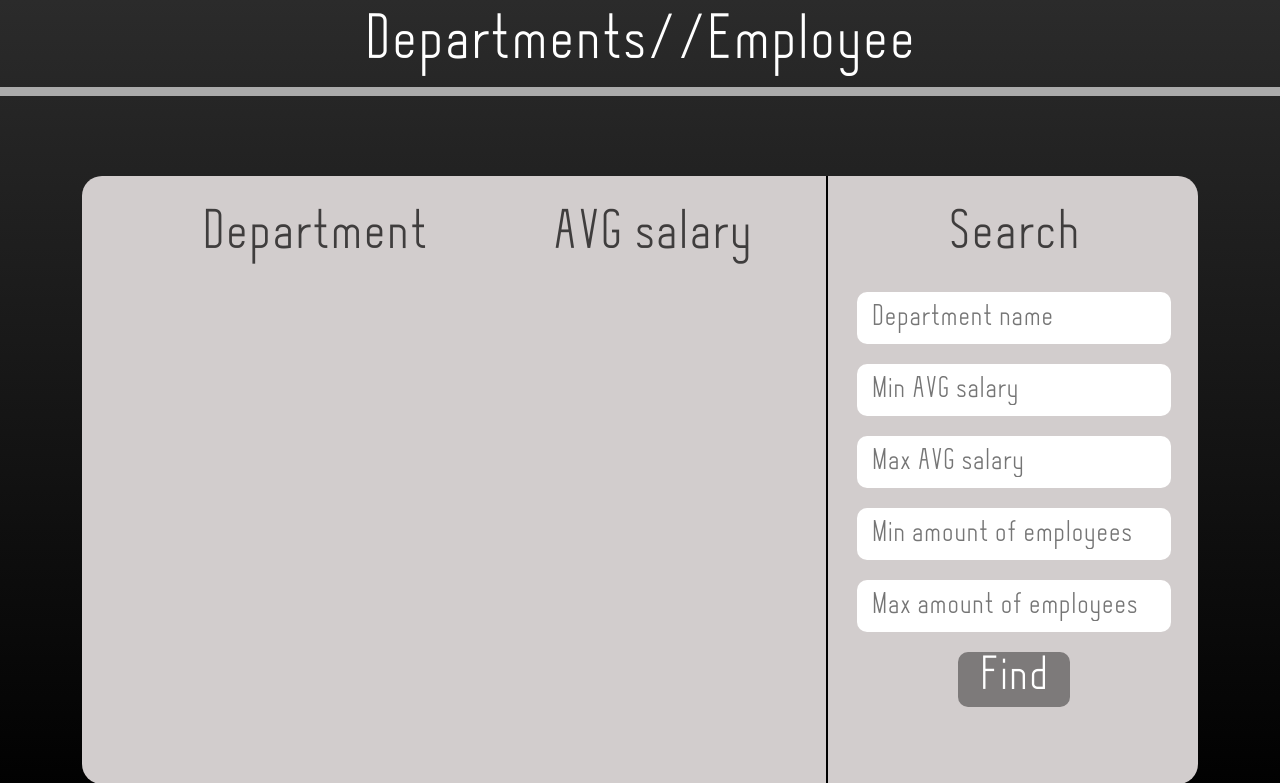
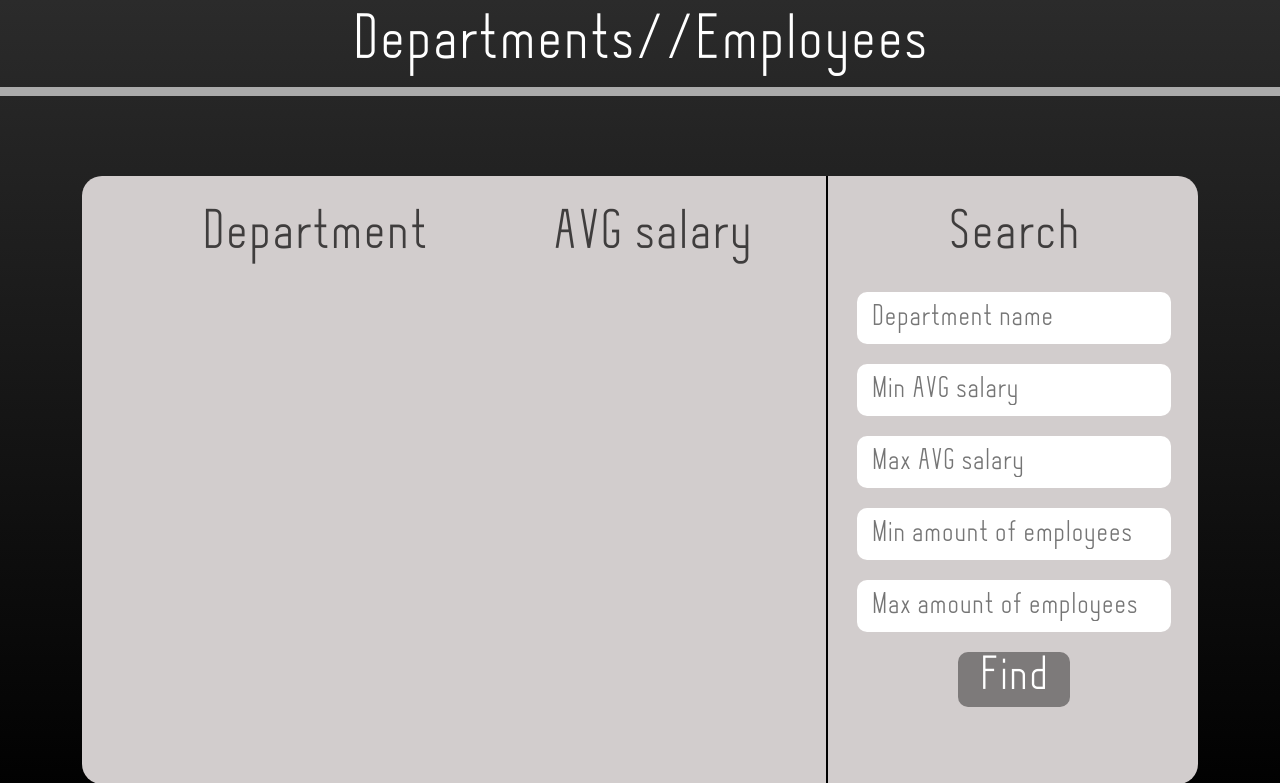
Before and after one commit to rostyk63/flaskProject_departments, a Flask app: page / in a window 1280 px wide. Shown: the top 783 px of the page. Run offline with Flask 2, Linux system fonts and the light colour scheme; parts of the project's set-up code (start-up, migrations or seed data) failed here and were passed over.

Commit message:
html templates

```diff
--- a/app.py
+++ b/app.py
@@ -7,7 +7,7 @@ import os
 
 app = Flask(__name__)
 # basedir = os.path.abspath(os.path.dirname(__file__))
-app.config['SQLALCHEMY_DATABASE_URI'] = 'postgresql://postgres:1963@localhost:5432/dep_em'
+app.config['SQLALCHEMY_DATABASE_URI'] = 'postgresql://postgres:1963@localhost:5432/departments'
 db = SQLAlchemy(app)
 
 
@@ -22,7 +22,7 @@ class Department(db.Model):
 
     def __init__(self, name, employees=None):
         self.name = name
-        self.employees = employees
+        self.employees = employees or []
 
     def __repr__(self):
         return f'Department name: {self.name} {list(self.employees)}'
@@ -50,17 +50,15 @@ def populate_database():
     Populate database with employees and departments
     :return: None
     """
+    db.drop_all()
+    db.create_all()
     department_1 = Department('Epam')
     department_2 = Department('SoftServe')
     department_3 = Department('Sombra')
 
-    employee_1 = Employee('Nenchyn Pavlo', 700, date(1996, 5, 12), department_1)
-    employee_2 = Employee('Oleh Petryliak', 950, date(1993, 2, 23), department_2)
-    employee_3 = Employee('Makam Galant', 700, date(1989, 11, 30), department_3)
-
-    department_1.employees = [employee_1]
-    department_2.employees = [employee_2]
-    department_3.employees = [employee_3]
+    employee_1 = Employee('Nenchyn Pavlo', 700, date(2002, 8, 22), department_1)
+    employee_2 = Employee('Oleh Petryliak', 950, date(2002, 10, 4), department_2)
+    employee_3 = Employee('Makam Galant', 700, date(1989, 11, 25), department_3)
 
     db.session.add(department_1)
     db.session.add(department_2)
@@ -75,10 +73,17 @@ def populate_database():
 
 
 @app.route('/')
-def hello_world():  # put application's code here
+@app.route('/departments')
+def departments():  # put application's code here
     return render_template('departments.html')
 
 
+@app.route('/employees')
+def employees():
+    return render_template('employees.html')
+
+
+populate_database()
+print(Department.query.all())
 if __name__ == '__main__':
-    populate_database()
     app.run(debug=True)
--- a/templates/base.html
+++ b/templates/base.html
@@ -3,14 +3,16 @@
 <head>
     <meta charset="UTF-8">
     <link rel="stylesheet" href="/static/style.css">
-    <title>Department//Employee</title>
+    <title>
+        {% block title %}
+        {% endblock %}
+    </title>
 </head>
 <body>
-<h1 class="your-style">Departments//Employee</h1>
+<h1 class="your-style">Departments//Employees</h1>
 <div id="line"></div>
 {% block content %}
-{% endblock %}
-<!--<div id="table1"></div>
-<p class="table1">Department</p> -->
+{% endblock content %}
+
 </body>
 </html>
--- a/templates/departments.html
+++ b/templates/departments.html
@@ -1,11 +1,12 @@
 {% extends 'base.html' %}
+{% block title %}Departments{% endblock %}
 
 {% block content %}
     <div id="table1">
         <div id="info">
             <div id="main_info">
                 <div id="main_info_block">
-                <div id='info_image'> </div>
+                    <div id='info_image'></div>
                     <div id="department_name" class="your-style-h1">Department</div>
                     <div id="department_salary " class="your-style-h2">AVG salary</div>
                 </div>
@@ -21,4 +22,4 @@
             <input id='search_button' type="submit" value="Find">
         </div>
     </div>
-{% endblock %}
+{% endblock content %}
```
Lines whose indentation alone changed are shown as unchanged.
